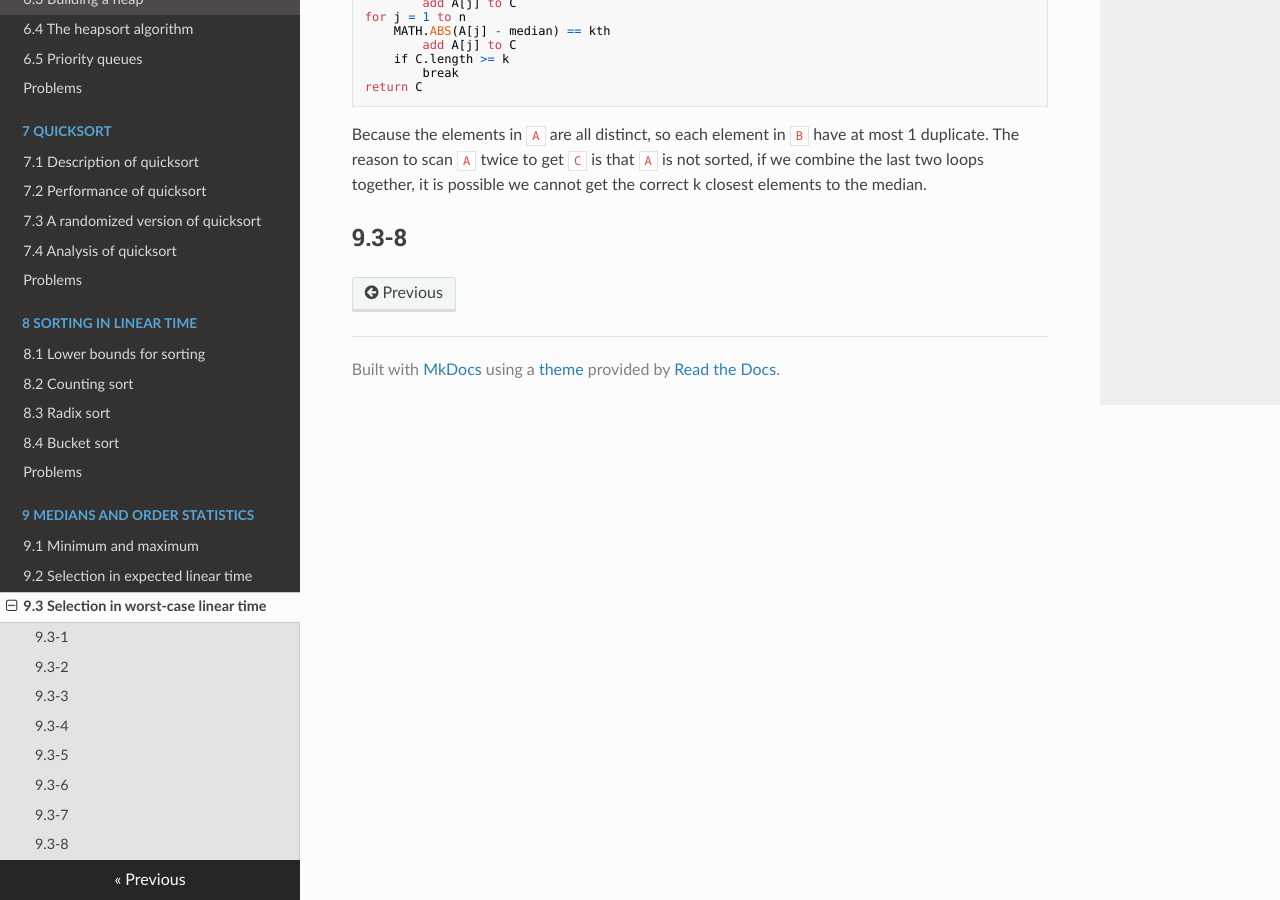
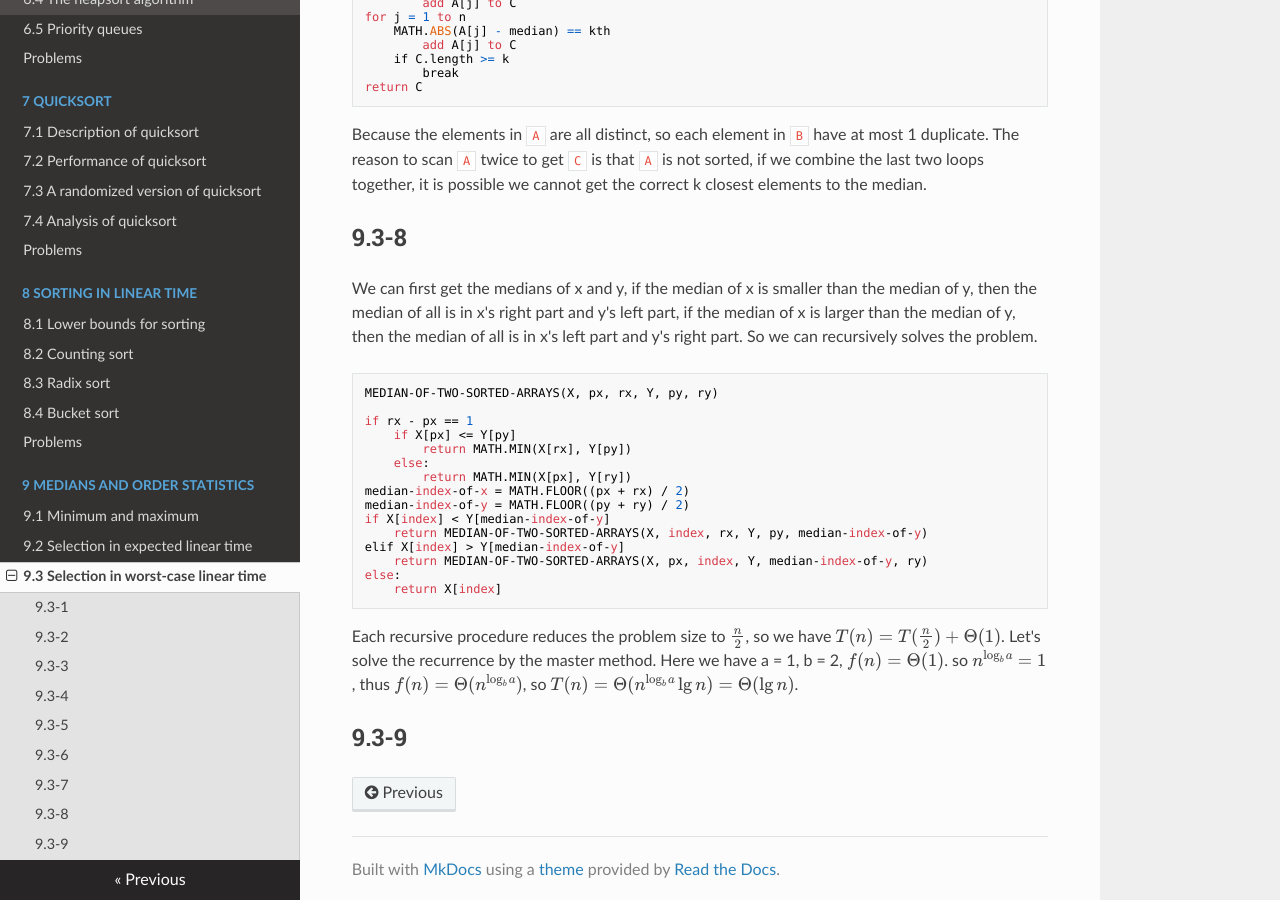
Before and after one commit to Frederick-S/Introduction-to-Algorithms-Notes, an MkDocs documentation site: the page built from docs/9-Medians-and-Order-Statistics/9.3-Selection-in-worst-case-linear-time.md, in a window 1280 px wide and 900 px high, scrolled down 2900 px. Built offline with MkDocs 1.6.1, drawn with Linux system fonts in a browser that asks for light colours; nearby versions of some CDN libraries; formulas are drawn with MathJax 3; old or Windows-style settings are respelled for this version of MkDocs.

Commit message:
Add 9.3-8

````diff
--- a/docs/9-Medians-and-Order-Statistics/9.3-Selection-in-worst-case-linear-time.md
+++ b/docs/9-Medians-and-Order-Statistics/9.3-Selection-in-worst-case-linear-time.md
@@ -109,3 +109,26 @@ return C
 Because the elements in `A` are all distinct, so each element in `B` have at most 1 duplicate. The reason to scan `A` twice to get `C` is that `A` is not sorted, if we combine the last two loops together, it is possible we cannot get the correct k closest elements to the median.
 
 ## 9.3-8
+We can first get the medians of x and y, if the median of x is smaller than the median of y, then the median of all is in x's right part and y's left part, if the median of x is larger than the median of y, then the median of all is in x's left part and y's right part. So we can recursively solves the problem.
+
+```
+MEDIAN-OF-TWO-SORTED-ARRAYS(X, px, rx, Y, py, ry)
+
+if rx - px == 1
+    if X[px] <= Y[py]
+        return MATH.MIN(X[rx], Y[py])
+    else:
+        return MATH.MIN(X[px], Y[ry])
+median-index-of-x = MATH.FLOOR((px + rx) / 2)
+median-index-of-y = MATH.FLOOR((py + ry) / 2)
+if X[index] < Y[median-index-of-y]
+    return MEDIAN-OF-TWO-SORTED-ARRAYS(X, index, rx, Y, py, median-index-of-y)
+elif X[index] > Y[median-index-of-y]
+    return MEDIAN-OF-TWO-SORTED-ARRAYS(X, px, index, Y, median-index-of-y, ry)
+else:
+    return X[index]
+```
+
+Each recursive procedure reduces the problem size to $\frac{n}{2}$, so we have $T(n) = T(\frac{n}{2}) + \Theta(1)$. Let's solve the recurrence by the master method. Here we have a = 1, b = 2, $f(n) = \Theta(1)$. so $n^{\log_b{a}} = 1$, thus $f(n) = \Theta(n^{\log_b{a}})$, so $T(n) = \Theta(n^{\log_b{a}}\lg{n}) = \Theta(\lg{n})$.
+
+## 9.3-9
````
